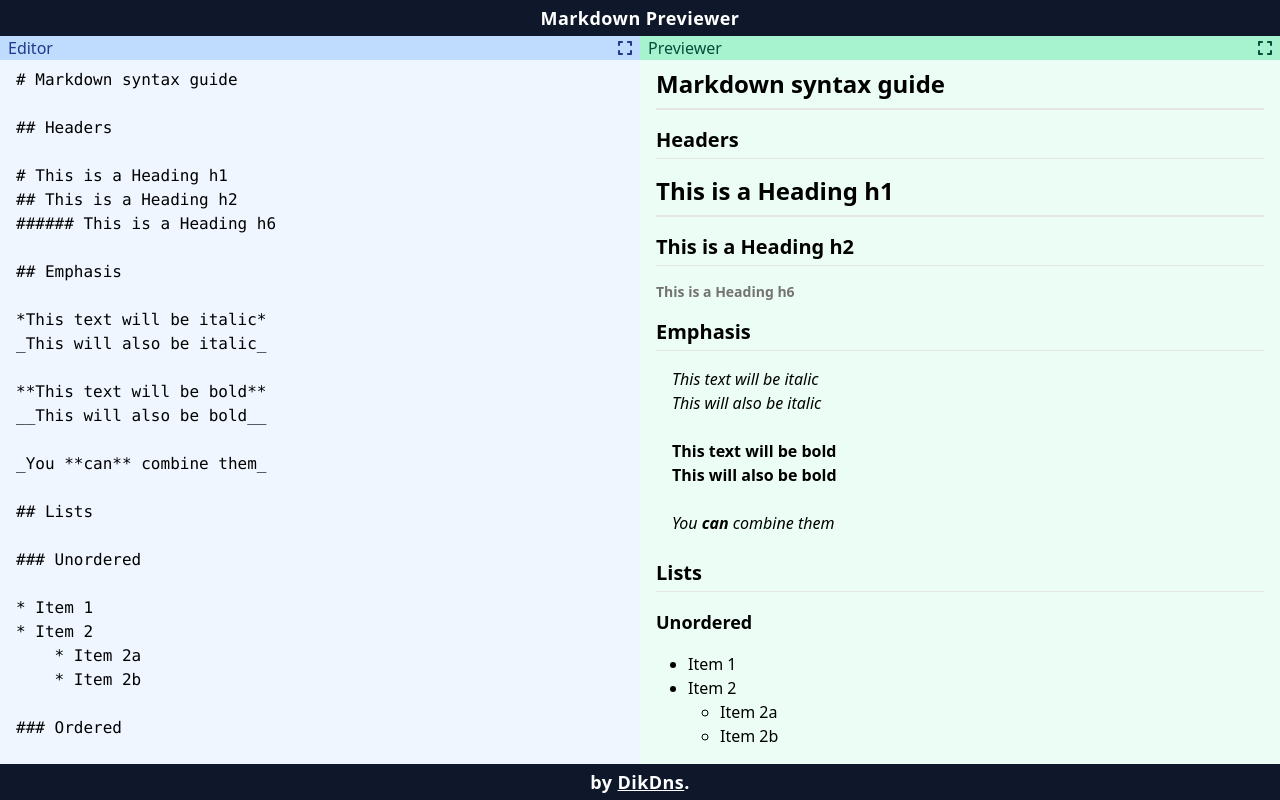
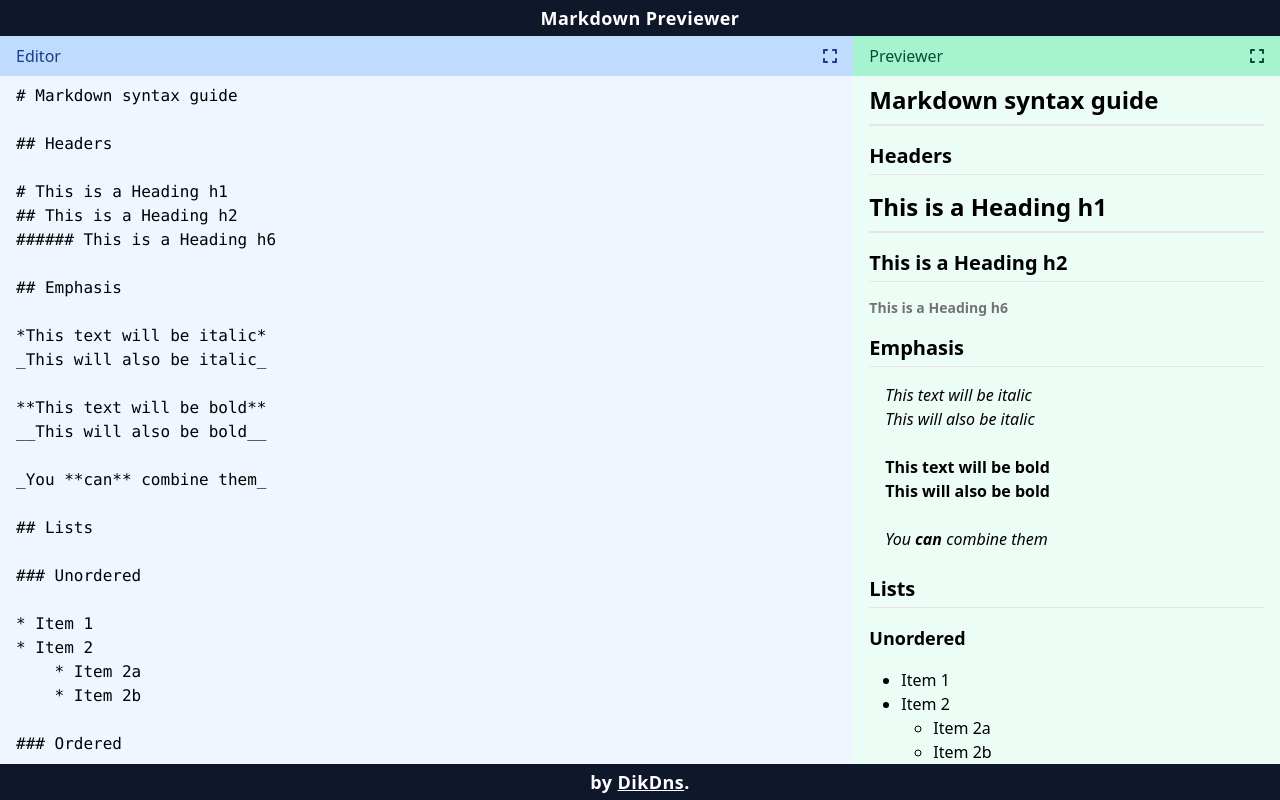
Before and after one commit to DikDns/fcc-front-end-development-projects, a React (Vite) app: page / in a window 1280 px wide. Built offline with nearby package versions, Linux system fonts and the light colour scheme.

Commit message:
add: full expandable toggler

```diff
--- a/src/MarkdownPreviewer.jsx
+++ b/src/MarkdownPreviewer.jsx
@@ -45,12 +45,16 @@ function MarkdownPreviewer() {
       <div
         className={`absolute w-full top-[36px] bottom-[36px] h-auto flex flex-row overflow-hidden`}
       >
-        <div className="flex w-1/2 flex-col">
+        <div
+          className={`transition-all duration-250 flex flex-col ${
+            expandEditor ? `w-full` : expandPreviewer ? `w-0` : `w-8/12`
+          }`}
+        >
           <Toolbar
             onClick={handleToolbar}
             isExpanded={expandEditor}
             text={`Editor`}
-            className={`bg-blue-200 text-blue-900 px-2 flex justify-between items-center`}
+            className={`bg-blue-200 text-blue-900 px-4 py-2 flex justify-between items-center hover:bg-blue-300 active:bg-blue-100 transition-all duration-250`}
           />
           <Editor
             className={`h-full overflow-y-scroll py-2 px-4 bg-blue-50 font-mono resize-none focus:outline-none`}
@@ -58,12 +62,16 @@ function MarkdownPreviewer() {
             onChange={handleEditorChange}
           />
         </div>
-        <div className="flex w-1/2 flex-col">
+        <div
+          className={`transition-all duration-250 flex flex-col ${
+            expandPreviewer ? `w-full` : expandEditor ? `w-0` : `w-4/12`
+          }`}
+        >
           <Toolbar
             onClick={handleToolbar}
             isExpanded={expandPreviewer}
             text={`Previewer`}
-            className={`bg-emerald-200 text-emerald-900 px-2 flex justify-between items-center`}
+            className={`bg-emerald-200 text-emerald-900 px-4 py-2 flex justify-between items-center hover:bg-emerald-300 active:bg-emerald-100 transition-all duration-250`}
           />
           <Previewer
             className={`h-full overflow-y-scroll bg-emerald-50 py-2 px-4`}
```
